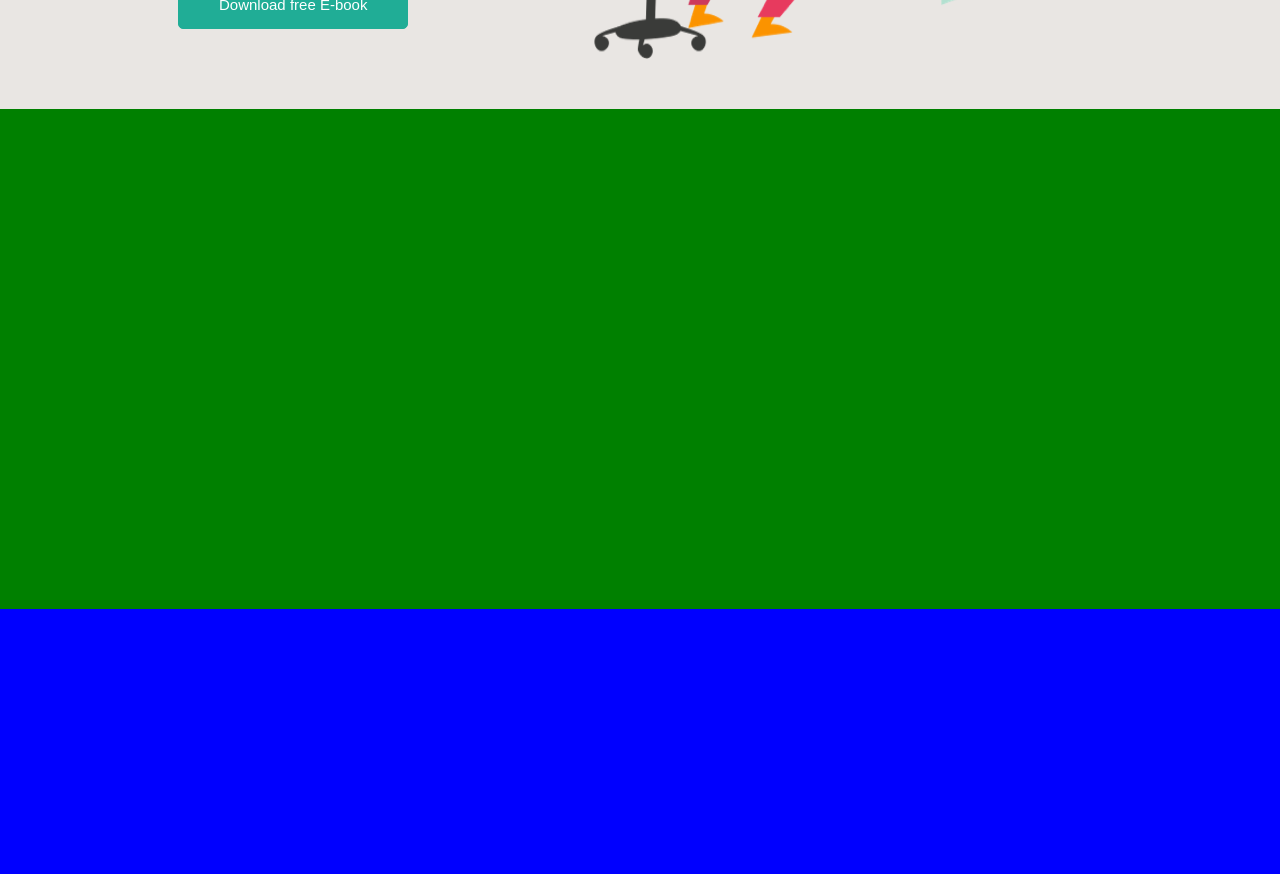
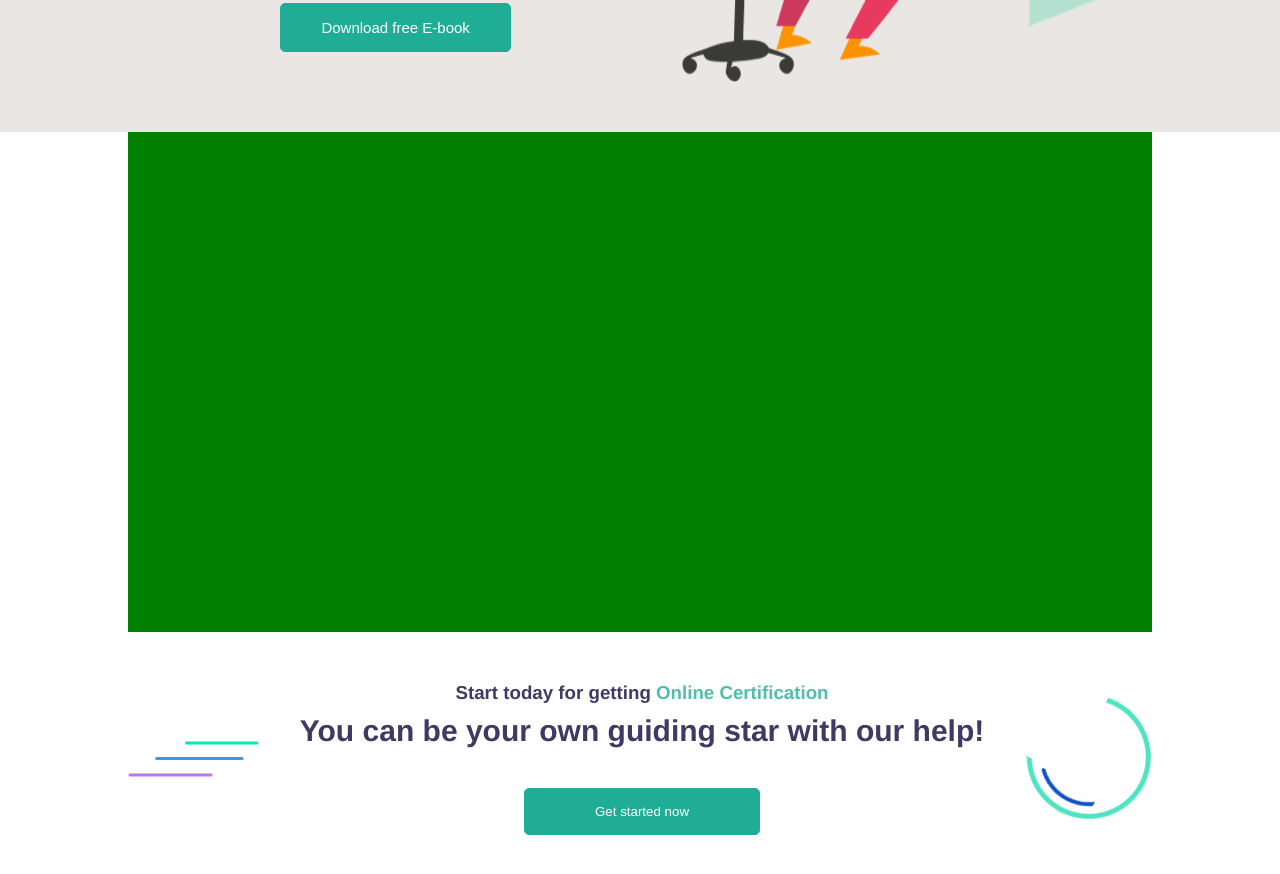
Before and after one commit to Passa69/proj-html-vuejs, a Vue app: page / in a window 1280 px wide. Shown: the part 760-1634 px from the top of the page. Built offline with nearby package versions, Linux system fonts and the light colour scheme.

Commit message:
sezione alta del footer

```diff
--- a/src/App.vue
+++ b/src/App.vue
@@ -4,9 +4,11 @@
       <MyHeader/>
     </header>
 
-    <MyMain/>
+    <div>
+      <MyMain/>
 
-    <MyFooter/>
+      <MyFooter/>
+    </div>
   </div>
 </template>
 
@@ -42,6 +44,11 @@ export default {
   header {
     background-color: #e9e6e3;
   }
+
+  div {
+    width: 80%;
+    margin: 0 auto;
+  }
 }
 
 // @import '~@fortawesome/fontawesome-free/css/all.min.css';
--- a/src/components/MyFooter.vue
+++ b/src/components/MyFooter.vue
@@ -1,6 +1,18 @@
 <template>
   <footer>
+    <section id="footer_up">
+      <img src="@/assets/maxcoach-shape-01.png" alt="">
 
+      <div>
+        <h3>Start today for getting <span>Online Certification</span></h3>
+
+        <h1 class="up_title">You can be your own guiding star with our help!</h1>
+
+        <button>Get started now</button>
+      </div>
+
+      <img src="@/assets/maxcoach-shape-02.png" alt="">
+    </section>
   </footer>
 </template>
 
@@ -14,8 +26,32 @@ export default {
 <!-- Add "scoped" attribute to limit CSS to this component only -->
 <style scoped lang="scss">
 footer {
-  // debug
-  background-color: blue;
-  height: 500px;
+  padding: 50px 0;
+
+  #footer_up {
+  display: flex;
+  justify-content: space-around;
+  align-items: center;
+  color: #3f3a64;
+
+  .up_title {
+    font-size: 30px;
+    margin: 10px;
+  }
+
+  span {
+    color: #51bdab;
+  }
+
+  button {
+    margin-top: 30px;
+    padding: 15px 70px;
+    color: white;
+    background-color: #20ad96;
+    border: 1px solid #20ad96;
+    border-radius: 5px;
+  }
+  }
 }
+
 </style>
```
